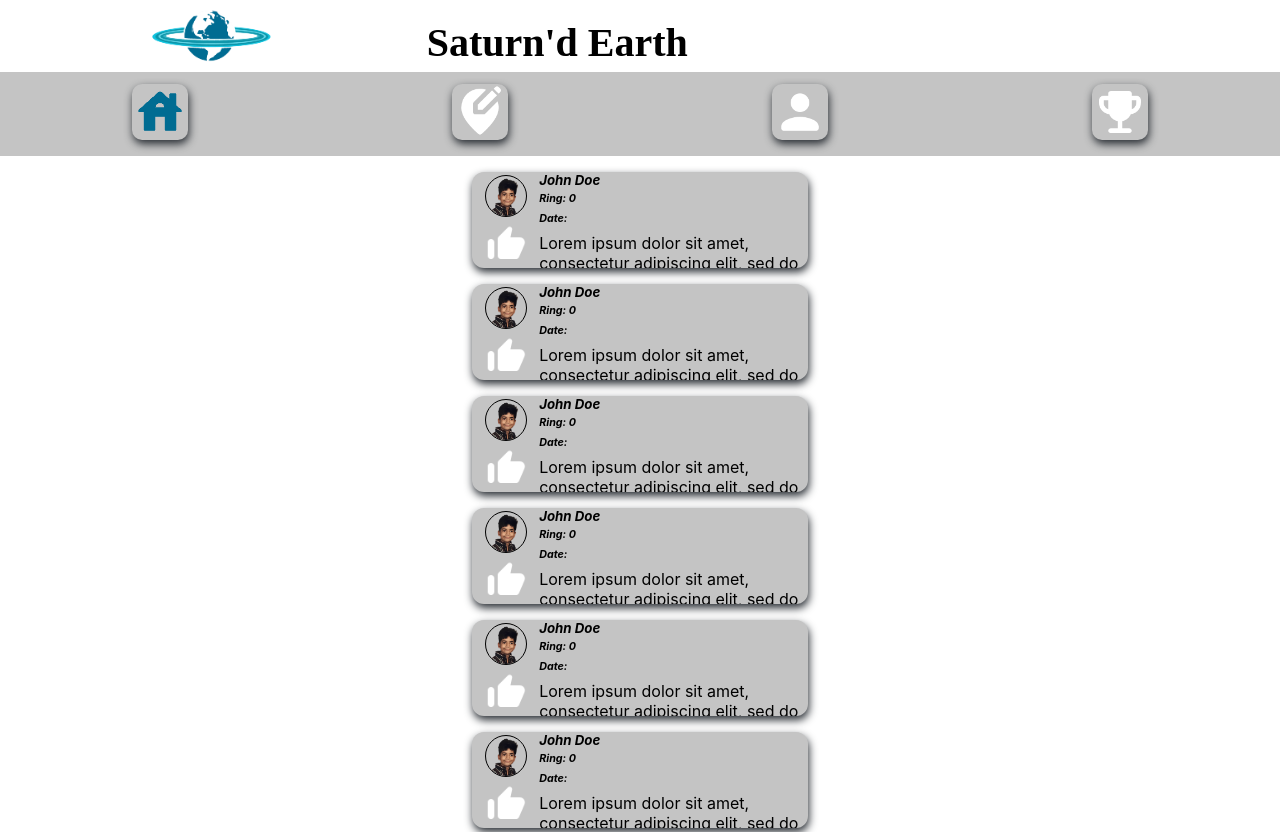
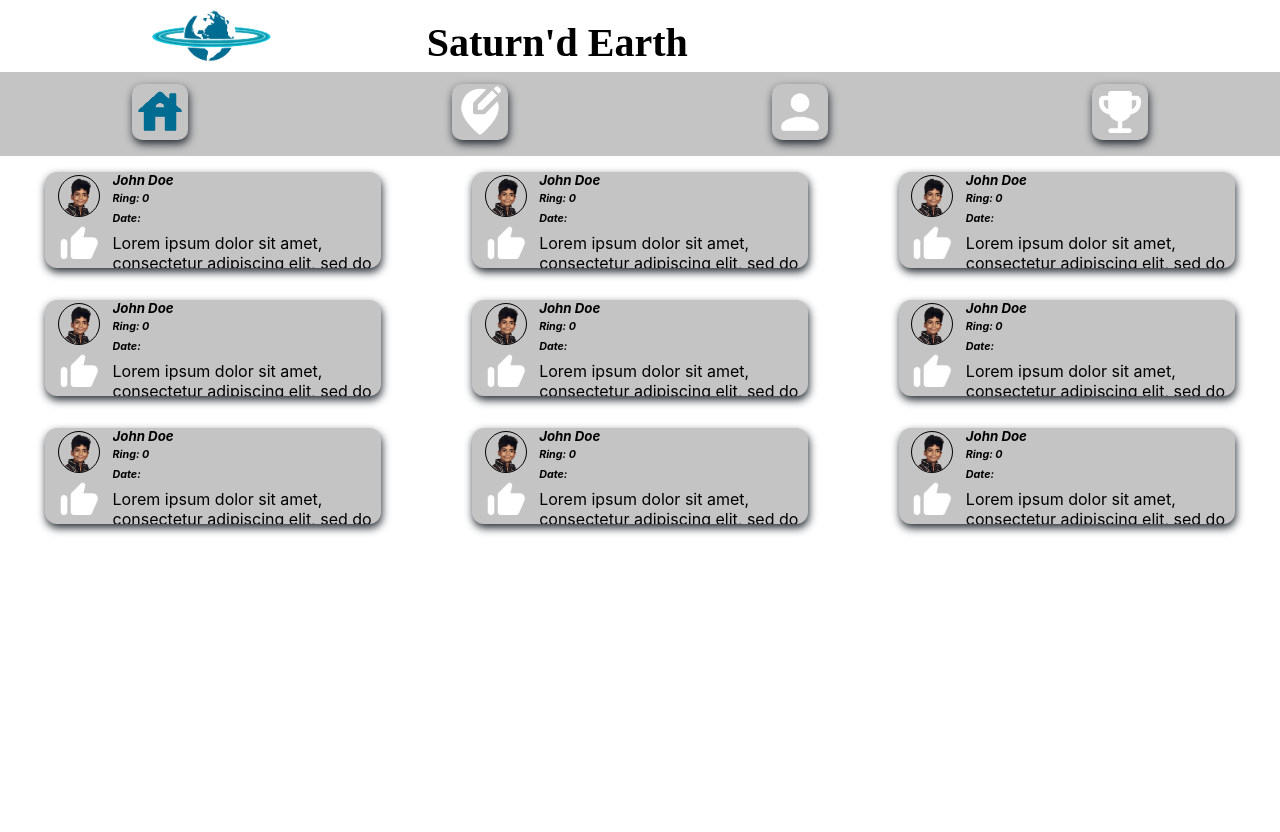
Before and after one commit to Saturnd-Earth/se-fe, a React (Create React App) app: page / in a window 1280 px wide. Shown: the top 832 px of the page. After the commit the page ends 800 px from the top, so only its background shows below. Built offline with nearby package versions, Linux system fonts and the light colour scheme; a web font is replaced by a local one.

Commit message:
add flexbox to feed

```diff
--- a/src/App.js
+++ b/src/App.js
@@ -56,7 +56,7 @@ export default class App extends Component {
               feed: feedBlue,
               awards: awardsWhite
             }}/>
-            <p>make a view page</p>
+            <Feed />
           </section>}
         />
         <Route exact path='/awards' render={ () =>
--- a/src/Feed/Feed.js
+++ b/src/Feed/Feed.js
@@ -1,9 +1,10 @@
 import React from 'react';
+import './Feed.scss'
 import Post from '../Post/Post.js';
 
 export default function Feed(props) {
     return (
-        <section>
+        <section className='feed'>
             <Post/>
             <Post/>
             <Post/>
--- /dev/null
+++ b/src/Feed/Feed.scss
@@ -0,0 +1,5 @@
+.feed {
+    display: flex;
+    flex-direction: row;
+    flex-wrap: wrap;
+}
--- a/src/Post/Post.js
+++ b/src/Post/Post.js
@@ -65,7 +65,3 @@ export default class Post extends Component {
         )
     }
 }
-
-/*
-- Add header that changes depending on what page you're on
-*/
```
Also changed, not shown: 1 other file (tests, documents, lock files or other folders).
